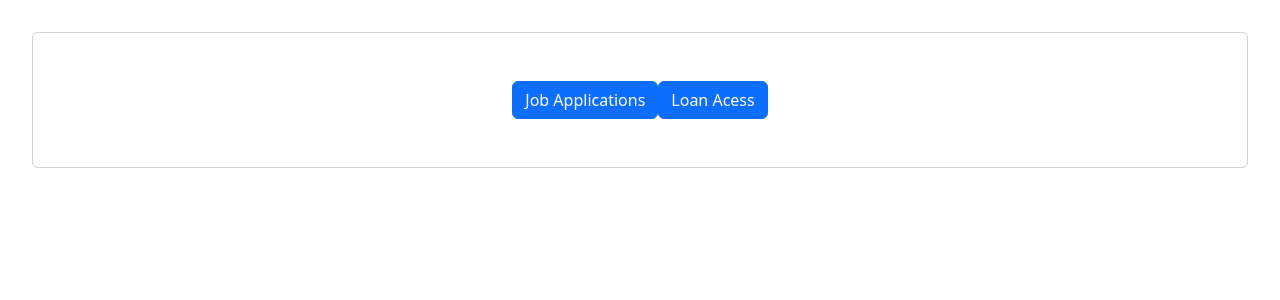
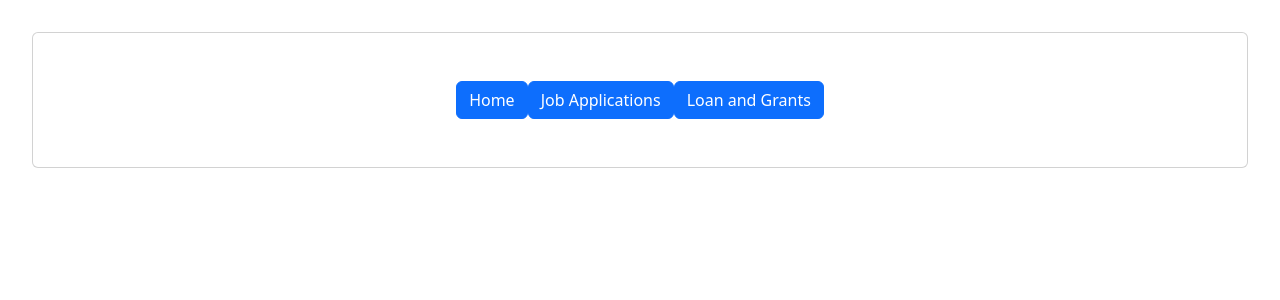
Before and after one commit to hacknovators/learniverse, a React (Vite) app in the folder frontend/: page / in a window 1280 px wide. Shown: the top 300 px of the page. Built offline with nearby package versions, Linux system fonts and the light colour scheme; no server answers.

Commit message:
frontend: Working loan and job page

```diff
--- a/frontend/src/App.jsx
+++ b/frontend/src/App.jsx
@@ -3,7 +3,8 @@ import './App.css'
 import MainPage from './MainPage.jsx';
 import Header from './Header.jsx';
 // import Object from './Object.jsx';
-import Video from './Video.jsx'
+import Video from './Video.jsx';
+import InfoPage from './InfoPage.jsx';
 
 function App() {
   let [video, setVideo] = useState("")
@@ -16,9 +17,12 @@ function App() {
   // useEffect(() => {
     if (videoPage)
       content = <Video id={video} setVideo={setVideo} setVideoPage={setVideoPage} />
+    else if (jobPage)
+      content = <InfoPage setPage={setJobPage} work="job" />
+    else if (loanPage)
+      content = <InfoPage setPage={setLoanPage} work="loan" />
     else
       content = <MainPage setVideo={setVideo} setPage={setVideoPage} />
-
 
     // console.log(page, content)
   // }, [])
--- a/frontend/src/Header.jsx
+++ b/frontend/src/Header.jsx
@@ -5,8 +5,9 @@ return (
 
 <div className="card text-center">
   <div className="card-body">
-    <a onClick={setJobPage(true)} className="btn btn-primary">  Job Applications  </a>
-    <a onClick={setLoanPage(true)} className="btn btn-primary">  Loan Acess </a>
+    <a onClick={() => setJobPage(false) || setLoanPage(false)} className="btn btn-primary">Home</a>
+    <a onClick={() => setJobPage(true)} className="btn btn-primary">Job Applications</a>
+    <a onClick={() => setLoanPage(true)} className="btn btn-primary">Loan and Grants</a>
   </div>
 </div>
 
--- /dev/null
+++ b/frontend/src/InfoCard.jsx
@@ -0,0 +1,16 @@
+import { useState } from 'react';
+
+export default function InfoCard({name, desc, url}) {
+    return <>
+        <div className="card" style={{width: "18rem" }}>
+  <div className="card-body">
+    <h5 className="card-title">{name}</h5>
+    {/* <h6 class="card-subtitle mb-2 text-body-secondary"></h6> */}
+    {/* <p class="card-text"> Name </p> */}
+    <p className="card-text"> {desc} </p>
+    <a href={url} class="card-link"> Apply Now </a>
+
+  </div>
+</div>
+    </>
+}
--- /dev/null
+++ b/frontend/src/InfoPage.jsx
@@ -0,0 +1,22 @@
+import { useState, useEffect } from 'react';
+import InfoCard from './InfoCard.jsx';
+import JobPage from './JobPage.jsx';
+import Scholarship from './Scholarship.jsx';
+
+export default function InfoPage({setPage ,work}) {
+    let [data, setData] = useState([])
+
+    useEffect(() => {
+        fetch('/api/' + work )
+            .then((response) => response.json())
+            .then((json) => setData(json))
+
+        console.log(data)
+    }, [""])
+
+    return <>
+        <a onClick={() => setPage(false)} className="btn btn-primary"> Go Back </a>
+        {data.map((d) => <InfoCard name={d.name} desc={d.desc} url={d.url} />)}
+
+    </>
+}
```
